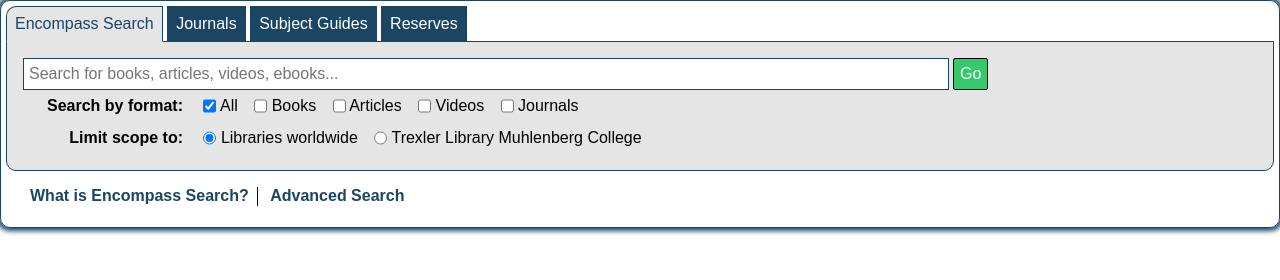
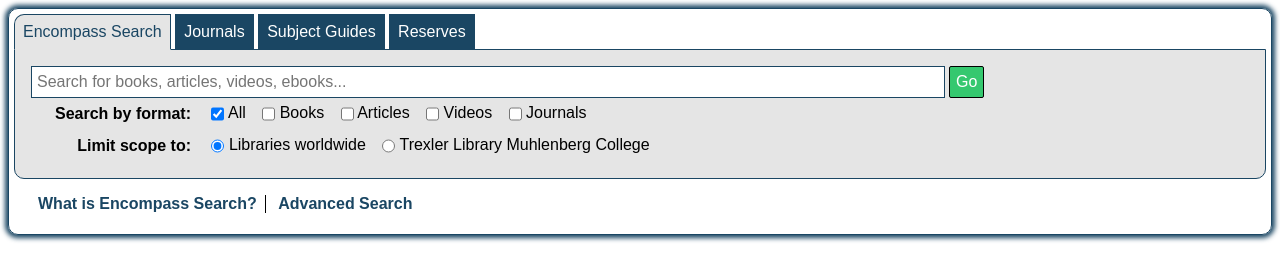
Before and after one commit to TrexlerLibrary/worldcat-discovery-searchbox, a website: page index.html in a window 1280 px wide. Drawn offline with nearby package versions, Linux system fonts and the light colour scheme.

Commit message:
remove normalize.css

```diff
--- a/index.html
+++ b/index.html
@@ -4,7 +4,6 @@
     <meta charset="utf-8">
     <meta http-equiv="X-UA-Compatible" content="IE=edge">
     <meta name="viewport" content="width=device-width, initial-scale=1">
-    <link rel="stylesheet" href="https://necolas.github.io/normalize.css/3.0.2/normalize.css">
     <link rel="stylesheet" href="css/beetbox.css">
     <title>Search Boxin'</title>
   </head>
```
